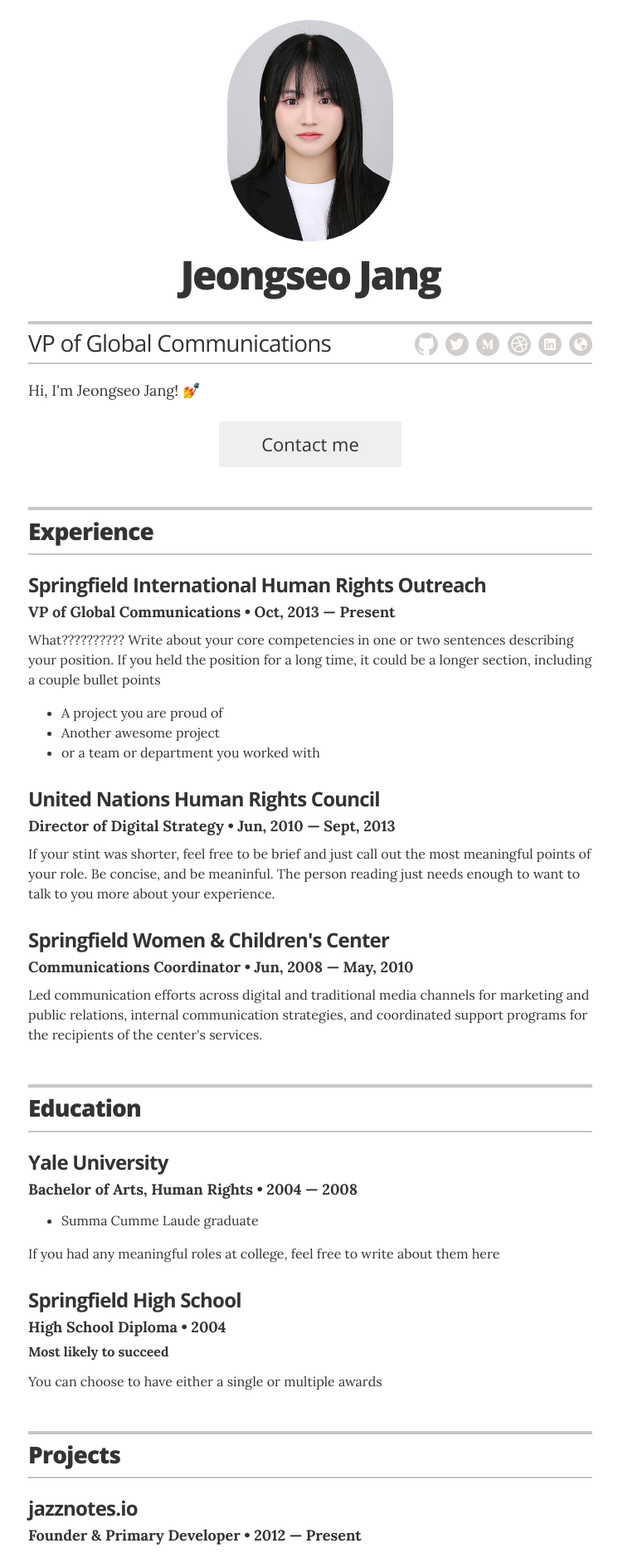
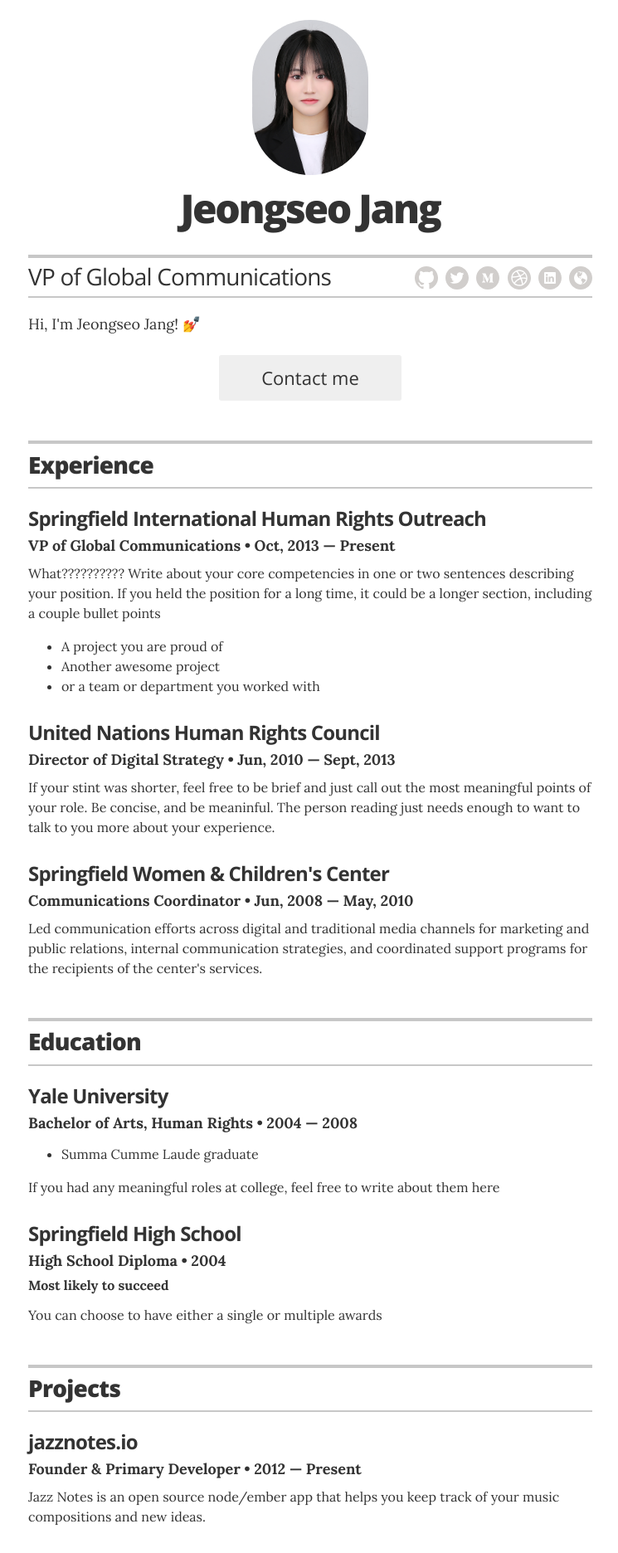
Before and after one commit to JEONGSE0/JEONGSE0.github.io, a Jekyll site: the page built from index.html, in a window 1280 px wide. Shown: the top 1872 px of the page at 83% size, without its empty margins (266-1011 px from the left). Built offline with Jekyll 4.4.1, drawn with Linux system fonts in a browser that asks for light colours.

Commit message:
Changes to be committed: 	modified:   _sass/_resume.scss

```diff
--- a/_sass/_resume.scss
+++ b/_sass/_resume.scss
@@ -21,10 +21,10 @@
 .page-header { padding: 1.5rem 0;
 
   .avatar {
-    width: 200px;
+    width: 140px;
     max-width: 100%;
     overflow: hidden;
-    @include border-radius(260px);
+    @include border-radius(180px);
     margin: 0 auto;
     display: block;
   }
```
